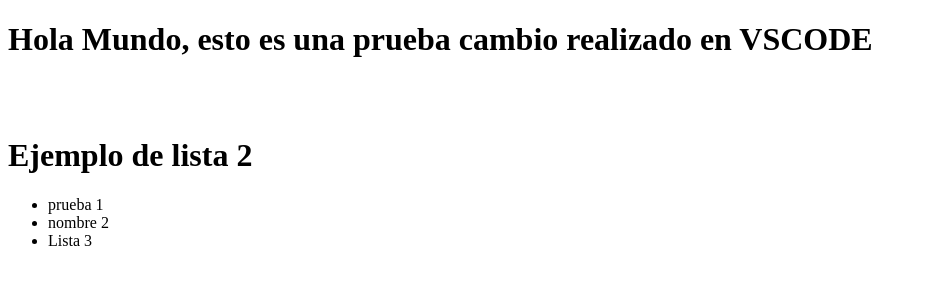
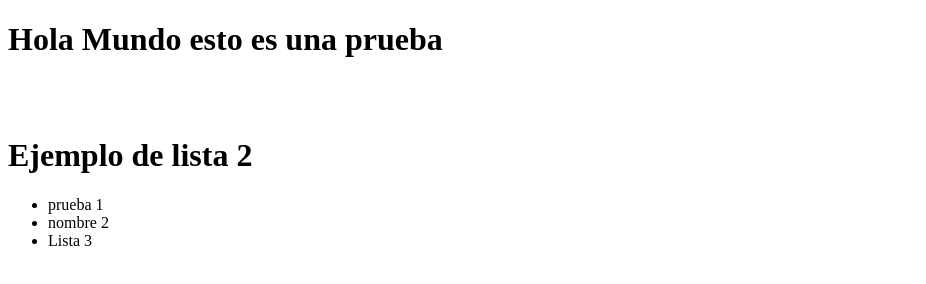
Before and after one commit to JuanBlancoMendoza/Prueba1, a plain HTML site: page PRUEBA.HTML in a window 1280 px wide. Shown: the whole page, without its empty margins (0-926 px from the left). Drawn offline with Linux system fonts and the light colour scheme.

```diff
--- a/PRUEBA.HTML
+++ b/PRUEBA.HTML
@@ -10,7 +10,7 @@
 
 <body>
     <main>
-        <h1>Hola Mundo, esto es una prueba cambio realizado en VSCODE</h1>
+        <h1>Hola Mundo esto es una prueba</h1>
         <br />
         <br />
         <h1>Ejemplo de lista 2</h1>
```
